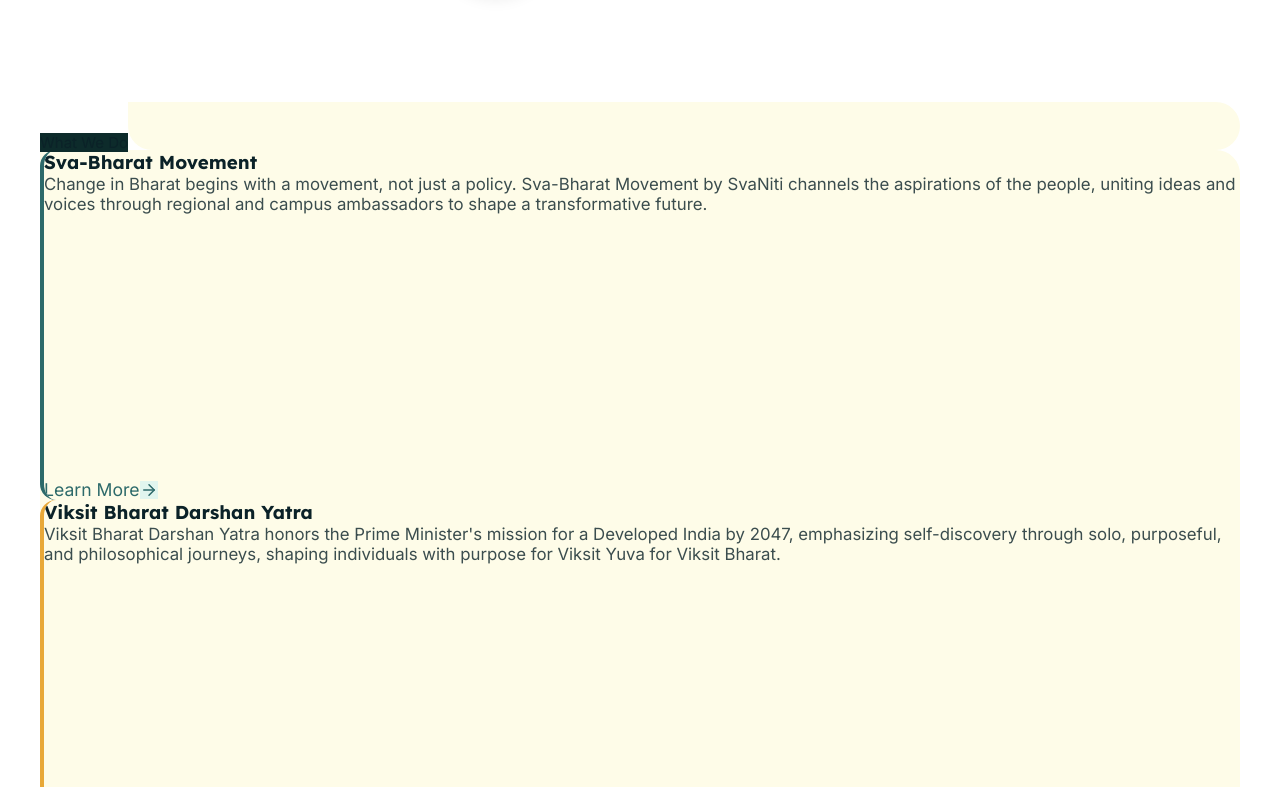
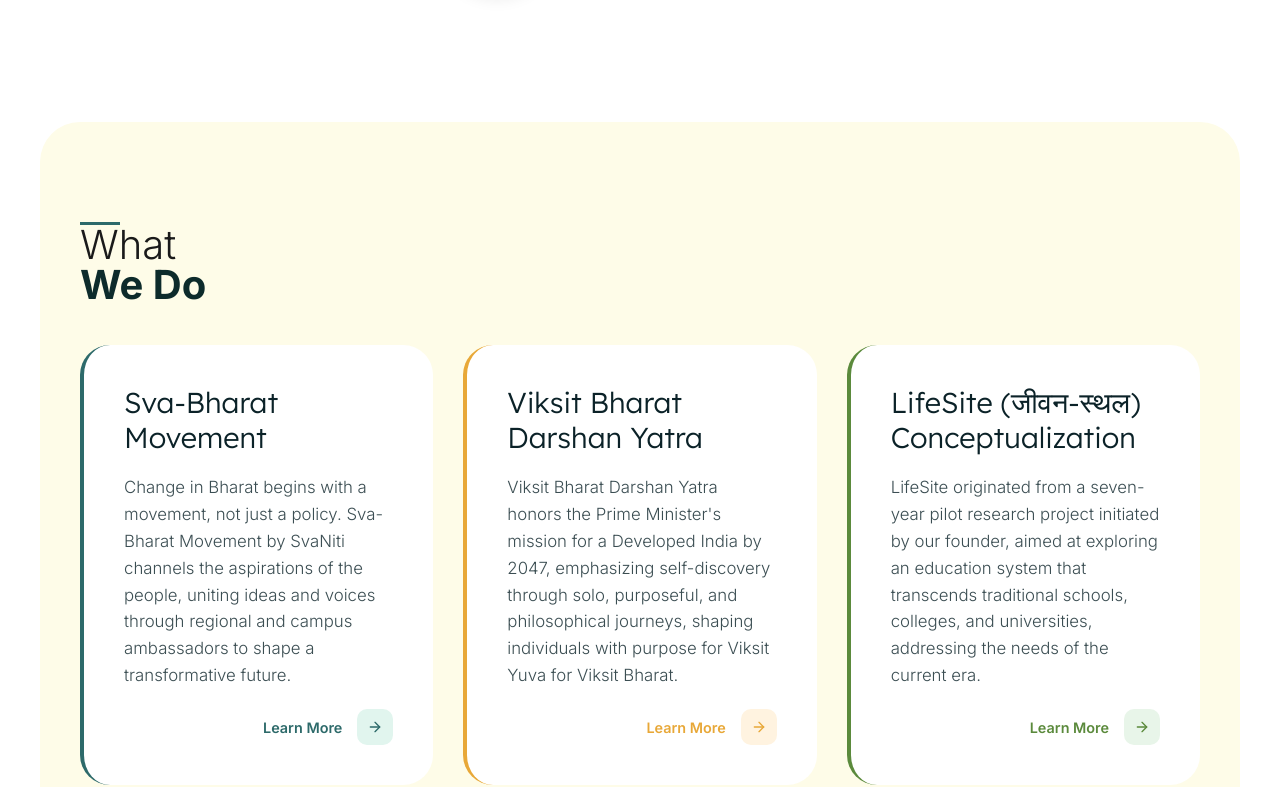
Before and after one commit to Garvit-png/SwaNiti, a Next.js app: page / in a window 1280 px wide. Shown: the part 1498-2285 px from the top of the page. Built offline with nearby package versions, Linux system fonts and the light colour scheme.

Commit message:
some issues fixed

```diff
--- a/app/page.tsx
+++ b/app/page.tsx
@@ -259,27 +259,24 @@ export default function Home() {
 
 
       {/* SECTION 3: WHAT WE DO */}
-      <section id="projects" className="w-full bg-white py-12 md:py-20 overflow-x-hidden relative">
-        <div className="w-full max-w-[1200px] mx-auto px-4 md:px-8">
+      <section id="projects" className="sr-page relative overflow-x-hidden">
+        <div className="sr-projects-container" style={{ perspective: '1000px' }}>
+          {/* Section Heading */}
+          <div className="relative w-full mb-8 z-10">
+            {/* Heading Content */}
+            <div className="relative z-10 flex flex-col items-start">
+              {/* Teal Accent Bar */}
+              <div className="w-[40px] h-[3px] bg-[#2D6A6A] rounded-sm mb-3"></div>
 
-          {/* Header Row */}
-          <div className="flex items-end w-full relative z-20">
-            {/* Dark Pill Badge */}
-            <div className="bg-[#0D2B2B] text-white px-5 py-3 rounded-xl font-medium text-[15px] z-30 flex-shrink-0 relative translate-y-[2px]">
-              What We Do
-            </div>
-
-            {/* Yellow Blob */}
-            <div className="relative bg-[#FEFCE8] h-[48px] rounded-tr-[1.5rem] rounded-br-[1.5rem] rounded-bl-[1.5rem] rounded-tl-none z-10"
-                 style={{ width: '150vw' }}>
-              {/* Concave Notch */}
-              <div className="absolute bottom-full left-0 w-[1.5rem] h-[1.5rem] bg-white rounded-bl-[1.5rem]"></div>
+              {/* Text */}
+              <h2 className="flex flex-col text-[2.5rem] md:text-[3.5rem] leading-none tracking-tight m-0">
+                <span style={{ fontWeight: 300, color: '#1a1a1a' }}>What</span>
+                <span style={{ fontWeight: 700, color: '#0D2B2B' }}>We Do</span>
+              </h2>
             </div>
           </div>
 
-          {/* Section Body */}
-          <div className="bg-[#FEFCE8] rounded-[1.5rem] rounded-tl-none p-5 md:p-8 w-full relative z-10 mt-0">
-            <div className="grid grid-cols-1 lg:grid-cols-3 gap-4 md:gap-6 relative z-10" style={{ perspective: '1000px' }}>
+          <div className="sr-projects-grid relative z-10">
             {projects.map((project, i) => (
               <motion.div
                 key={i}
@@ -303,23 +300,22 @@ export default function Home() {
                 animate={hoveredIndex !== null ? getRotation(i) : "show"}
                 onMouseEnter={() => setHoveredIndex(i)}
                 onMouseLeave={() => setHoveredIndex(null)}
-                  className={`bg-white rounded-[1rem] p-5 ${project.hoverClass} transition-colors duration-300 relative overflow-hidden flex flex-col gap-4 min-h-[350px] shadow-sm hover:shadow-lg`}
+                className={`sr-project-card ${project.organic ? 'organic' : ''} ${project.hoverClass} transition-colors duration-300 relative overflow-hidden`}
                 style={{
                   transformStyle: 'preserve-3d',
                   borderLeft: `4px solid ${project.accentColor}`
                 }}
               >
-                  <h3 className="text-2xl md:text-[1.8rem] font-light leading-snug" style={{ fontFamily: 'var(--font-lexend)' }}>{project.title}</h3>
-                  <p className="text-[1.05rem] font-light opacity-80 leading-relaxed flex-grow">{project.desc}</p>
-                  <div className="flex items-center gap-3 font-medium text-[1.1rem] mt-auto cursor-pointer" style={{ color: project.accentColor }}>
+                <h3>{project.title}</h3>
+                <p>{project.desc}</p>
+                <div className="sr-card-learn-more" style={{ color: project.accentColor }}>
                   <span className="font-semibold">Learn More</span>
-                    <div className="w-10 h-10 rounded-lg flex items-center justify-center transition-transform hover:scale-105" style={{ backgroundColor: project.lightBg }}>
-                      <ArrowRight size={18} color={project.accentColor} />
+                  <div className="sr-arrow-box small" style={{ backgroundColor: project.lightBg }}>
+                    <ArrowRight size={16} color={project.accentColor} />
                   </div>
                 </div>
               </motion.div>
             ))}
-            </div>
           </div>
         </div>
       </section>
```
Lines whose indentation alone changed are shown as unchanged.
